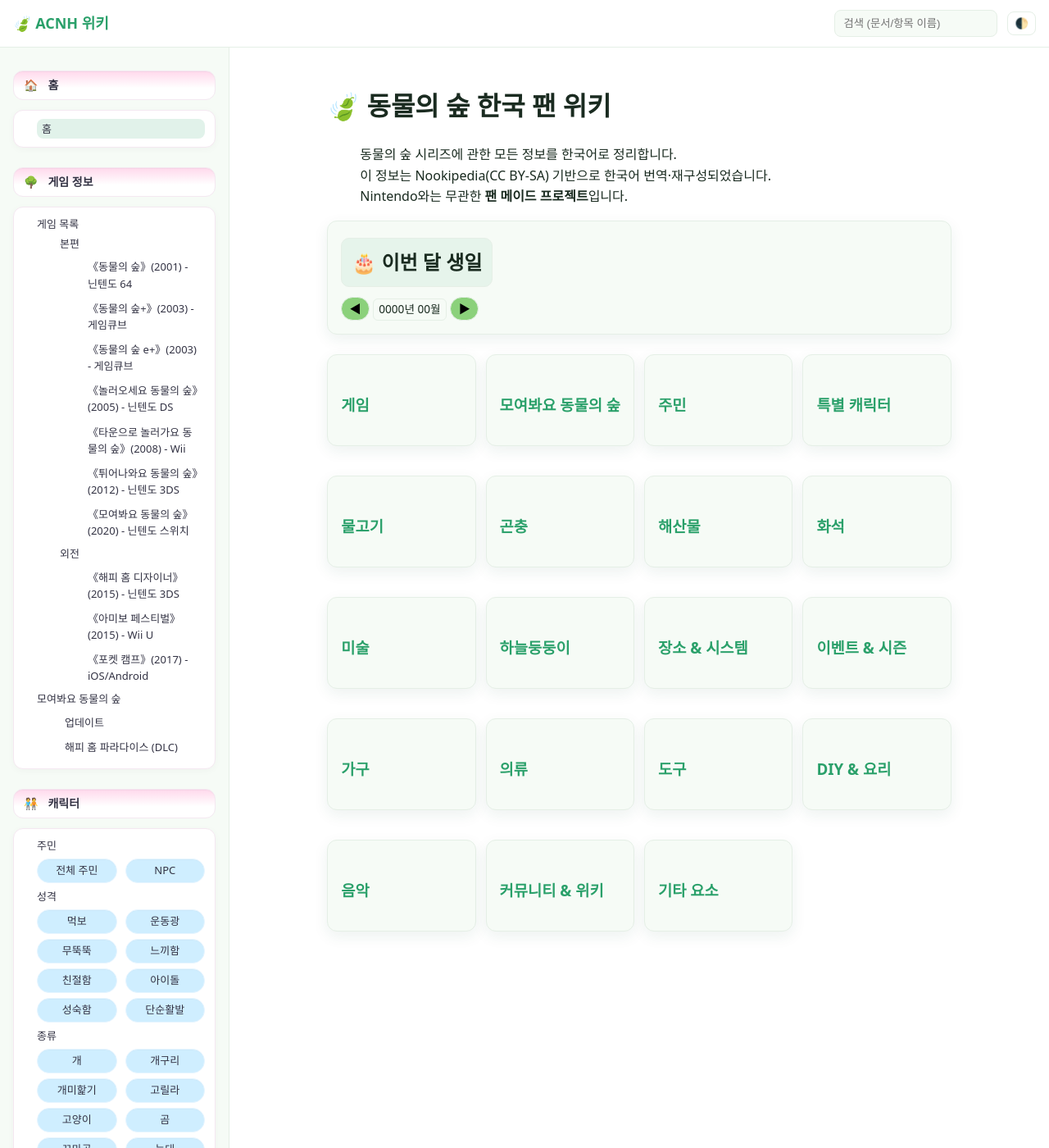
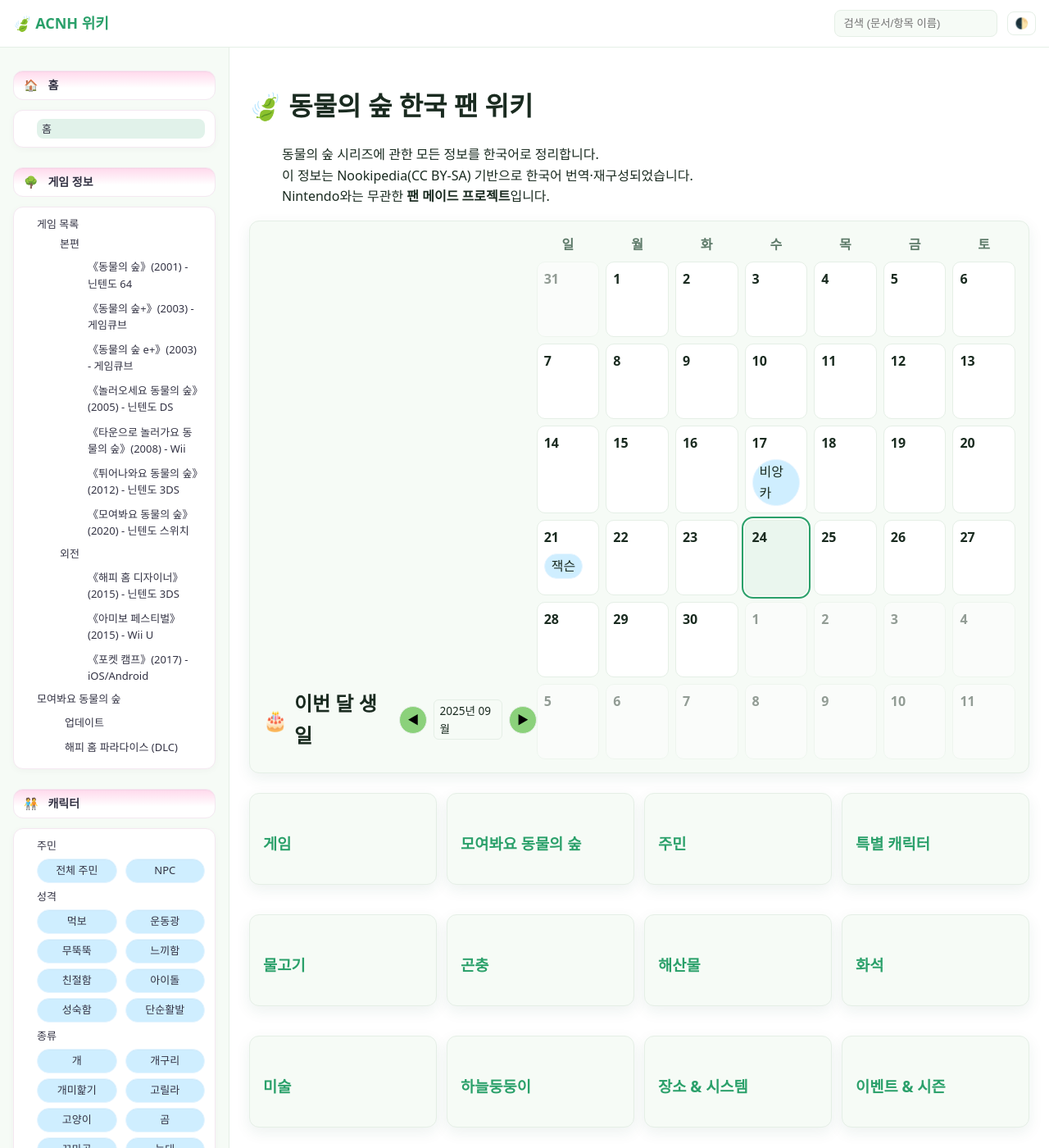
Before and after one commit to cute-bite/animal-crossing, a Jekyll site: the page built from index.md, in a window 1280 px wide and 1400 px high. Shown: the whole window at 82% size. Built offline with Jekyll 4.4.1, drawn with Linux system fonts in a browser that asks for light colours; some of the changed lines change nothing that is shown.

Commit message:
Add files via upload

```diff
--- a/assets/css/theme.css
+++ b/assets/css/theme.css
@@ -568,64 +568,43 @@
   body.menu-open{ overflow: hidden; }
 }
 
-/* 생일 위젯 스타일 */
-.birthday-card { display:block; }
-.bd-today{
-  background: rgba(42,160,106,.08);
-  border: 1px solid var(--border);
-  border-radius: 10px;
-  padding: 10px 12px;
-  margin: 4px 0 12px;
-  font-weight: 600;
+/* 카드 전체 */
+.birthday-card { background: var(--surface); border:1px solid var(--border); border-radius:12px; padding:16px; }
+
+/* 헤더: 오늘 문구 + 월 네비 */
+.bd-header{ display:flex; align-items:center; justify-content:space-between; gap:12px; margin-bottom:10px; }
+.bd-today{ margin:0; font-weight:800; display:flex; align-items:center; gap:.5rem; }
+.bd-nav{ display:flex; align-items:center; gap:8px; }
+.bd-nav .chip{ min-width:34px; height:34px; display:inline-flex; align-items:center; justify-content:center; }
+
+/* 달력 그리드 */
+.birthday-grid{
+  display:grid;
+  grid-template-columns: repeat(7, minmax(0,1fr));
+  gap:8px;
 }
-.bd-cal-header{
-  display:flex; align-items:center; justify-content:center;
-  gap:10px; margin: 6px 0 10px;
-}
-.bd-calendar{ width:100%; }
-.bd-cal-weekdays{
-  display:grid; grid-template-columns:repeat(7,1fr);
-  gap:4px; font-weight:700; color:var(--muted);
-  margin-bottom:6px;
-}
-.bd-cal-weekdays span{ text-align:center; }
-
-.bd-cal-body{
-  display:grid; grid-template-columns:repeat(7,1fr);
-  gap:6px;
+.bd-head{
+  text-align:center; font-weight:700; color:var(--muted);
 }
 .bd-day{
-  background: var(--bg);
-  border:1px solid var(--border);
-  border-radius: 10px;
-  min-height: 84px;
-  padding: 6px;
-  display:flex; flex-direction:column; gap:6px;
+  min-height:92px; background:#fff; border:1px solid var(--border);
+  border-radius:10px; padding:8px; position:relative;
 }
 .bd-day.is-other-month{ opacity:.45; }
-.bd-day .bd-date{
-  font-weight:700; font-size:.95em; color:var(--text);
+.bd-day.is-today{ outline:2px solid var(--accent); outline-offset:2px; background:rgba(42,160,106,.06); }
+.bd-date{ font-weight:700; color:var(--text); }
+
+/* 생일 칩 */
+.bd-people{ margin-top:6px; display:flex; flex-wrap:wrap; gap:6px; }
+.bd-pill{
+  display:inline-block; padding:2px 8px; border-radius:999px;
+  background:var(--cute-blue, #cfeeff); border:1px solid #e6f5ff;
+  text-decoration:none; color:var(--text);
 }
-.bd-day .bd-people{
-  margin-top:auto; display:flex; flex-direction:column; gap:2px;
+.bd-pill:hover{ background:#e8f7ff; }
+@media (max-width:700px){
+  .bd-header{ flex-wrap:wrap; }
+  .bd-nav{ order:2; width:100%; justify-content:flex-end; }
+  .bd-today{ order:1; width:100%; }
+  .bd-day{ min-height:78px; }
 }
-.bd-pill{
-  display:block; width:100%; text-align:center;
-  padding:4px 6px; border-radius:999px;
-  background: var(--cute-blue, #cfeeff);
-  border:1px solid #e6f5ff;
-  font-size:.9em; color:var(--cute-text, #334);
-  text-decoration:none;
-}
-.bd-pill:hover{ background:#e8f7ff; border-color:#bfe7ff; }
-
-.bd-day.is-today{
-  outline:2px solid var(--accent);
-  outline-offset:2px;
-  background:var(--surface);
-}
-
-/* 작을 때 칸 키워드/줄바꿈 보정 */
-@media (max-width: 680px){
-  .bd-day{ min-height: 96px; }
-}
--- a/assets/js/birthdays-calendar.js
+++ b/assets/js/birthdays-calendar.js
@@ -1,139 +1,143 @@
 // /assets/js/birthdays-calendar.js
 (async function () {
-  // baseurl 탐지 (기존 스크립트와 동일한 방식)
-  const base = (typeof window.SITE_BASEURL !== 'undefined')
-    ? window.SITE_BASEURL
-    : (document.documentElement.getAttribute('data-baseurl') || '');
+  const base =
+    (typeof window.SITE_BASEURL !== "undefined")
+      ? window.SITE_BASEURL
+      : (document.documentElement.getAttribute("data-baseurl") || "");
 
-  const $today = document.getElementById('birthday-today');
-  const $monthLabel = document.getElementById('bd-month-label');
-  const $prev = document.getElementById('bd-prev');
-  const $next = document.getElementById('bd-next');
-  const $grid = document.getElementById('bd-cal-body');
-
+  // ── HTML 요소 (index.md의 ID와 정확히 맞춤) ──────────────────────────────
+  const $todayLine  = document.getElementById("bd-today-line");         // 상단 "오늘은 ..." 문구 들어갈 자리
+  const $monthLabel = document.getElementById("birthday-month-label");  // "YYYY년 MM월"
+  const $prev       = document.getElementById("birthday-prev");         // ◀
+  const $next       = document.getElementById("birthday-next");         // ▶
+  const $grid       = document.getElementById("birthday-calendar");     // 달력 그리드 컨테이너
   if (!$grid) return;
 
-  // 데이터 불러오기
+  // ── 데이터 로드 (/assets/data/villagers.json : "birthday":"MM-DD") ──────
   let villagers = [];
   try {
-    const res = await fetch(`${base}/assets/data/villagers.json`, { cache: 'no-store' });
-    villagers = await res.json(); // [{ name, species, birthday:"MM-DD" }, ...]
+    const res = await fetch(`${base}/assets/data/villagers.json`, { cache: "no-store" });
+    villagers = await res.json();
   } catch (e) {
     console.error(e);
   }
 
-  // "MM-DD" → {m,d} 파서
+  // "MM-DD" → { m, d }
   const parseMD = (s) => {
-    if (!s || typeof s !== 'string') return null;
-    const m = s.slice(0,2), d = s.slice(3,5);
-    const mi = Number(m), di = Number(d);
-    if (!mi || !di) return null;
-    return { m: mi, d: di };
+    if (!s || typeof s !== "string") return null;
+    const m = Number(s.slice(0, 2));
+    const d = Number(s.slice(3, 5));
+    if (!m || !d) return null;
+    return { m, d };
   };
 
-  // 오늘 정보
-  const today = new Date();
-  const realY = today.getFullYear();
-  const realM = today.getMonth(); // 0~11
-  const realD = today.getDate();
+  // 오늘(실제 날짜)
+  const today  = new Date();
+  const realY  = today.getFullYear();
+  const realM0 = today.getMonth(); // 0~11
+  const realD  = today.getDate();
 
-  // 뷰 상태(월 이동용)
-  let viewYear = realY;
-  let viewMonth = realM; // 0~11
+  // 뷰 상태(월 이동)
+  let viewY  = realY;
+  let viewM0 = realM0;
 
-  // 월 레이블
-  const monthLabel = (y, m0) => `${y}년 ${String(m0 + 1).padStart(2,'0')}월`;
+  const monthLabel = (y, m0) => `${y}년 ${String(m0 + 1).padStart(2, "0")}월`;
 
-  // 해당 월의 생일 맵 { dayNumber: [villagers...] }
+  // 해당 월의 생일 맵 → Map<dayNumber, [villager...]>
   function mapBirthdays(month0) {
-    const mm = String(month0 + 1).padStart(2,'0'); // "01"~"12"
     const map = new Map();
     for (const v of villagers) {
       const md = parseMD(v.birthday);
       if (!md) continue;
-      if (md.m === (month0 + 1)) {
+      if (md.m === month0 + 1) {
         if (!map.has(md.d)) map.set(md.d, []);
         map.get(md.d).push(v);
       }
     }
-    return map; // Map<day, array>
+    return map;
   }
 
-  // 오늘 생일 문구 표시 (실제 '오늘' 기준)
-  function renderToday() {
-    const mm = realM + 1;
-    const map = mapBirthdays(realM);
-    const arr = map.get(realD) || [];
-    if (arr.length) {
-      const links = arr.map(v => {
+  // 상단 "오늘은 ___ 의 생일" 문구
+  function renderTodayLine() {
+    const monthMap = mapBirthdays(realM0);
+    const list = monthMap.get(realD) || [];
+    if (list.length) {
+      const links = list.map(v => {
         const slug = encodeURIComponent(v.name);
         return `<a class="bd-pill" href="${base}/villagers/?q=${slug}">${v.name}</a>`;
-      }).join(' ');
-      $today.innerHTML = `오늘은 ${links} 의 생일이에요! 🎁`;
+      }).join(" ");
+      $todayLine.innerHTML = `오늘은 ${links}의 생일입니다 🎂`;
     } else {
-      $today.innerHTML = ''; // 오늘 생일 없으면 숨김
+      $todayLine.textContent = "이번 달 생일";
     }
   }
 
   // 달력 렌더
   function renderCalendar(y, m0) {
+    // 헤더 레이블
     $monthLabel.textContent = monthLabel(y, m0);
-    $grid.innerHTML = '';
 
-    // 이번 달 생일 맵
+    // 그리드 초기화
+    $grid.innerHTML = "";
+
+    // 요일 헤더
+    const daysKo = ["일", "월", "화", "수", "목", "금", "토"];
+    for (const d of daysKo) {
+      const h = document.createElement("div");
+      h.className = "bd-head";
+      h.textContent = d;
+      $grid.appendChild(h);
+    }
+
     const monthMap = mapBirthdays(m0);
 
-    // 달력 범위 계산
     const first = new Date(y, m0, 1);
-    const firstDow = first.getDay(); // 0(일)~6(토)
+    const firstDow = first.getDay();
     const daysInMonth = new Date(y, m0 + 1, 0).getDate();
+    const prevMonthLast = new Date(y, m0, 0).getDate();
 
-    // 앞쪽 이전달 채우기
-    const prevDays = firstDow; // 앞에 들어갈 칸 수
-    const prevMonthLastDate = new Date(y, m0, 0).getDate();
+    const totalCells = 42; // 6주 고정
 
-    // 총 6주(42칸)로 고정 렌더
-    const totalCells = 42;
     for (let i = 0; i < totalCells; i++) {
-      const cell = document.createElement('div');
-      cell.className = 'bd-day';
+      const cell = document.createElement("div");
+      cell.className = "bd-day";
 
-      // 달력 상 실제 날짜 계산
-      let dateNum, cellMonth = m0, cellYear = y, isOther = false;
+      let dateNum, cellY = y, cellM0 = m0, isOther = false;
 
-      if (i < prevDays) { // 이전달
-        dateNum = prevMonthLastDate - (prevDays - 1 - i);
+      if (i < firstDow) {
+        // 이전 달
+        dateNum = prevMonthLast - (firstDow - 1 - i);
         isOther = true;
-        // 이전달 계산
-        if (m0 === 0) { cellMonth = 11; cellYear = y - 1; } else { cellMonth = m0 - 1; }
-      } else if (i >= prevDays + daysInMonth) { // 다음달
-        dateNum = i - (prevDays + daysInMonth) + 1;
+        if (m0 === 0) { cellM0 = 11; cellY = y - 1; } else { cellM0 = m0 - 1; }
+      } else if (i >= firstDow + daysInMonth) {
+        // 다음 달
+        dateNum = i - (firstDow + daysInMonth) + 1;
         isOther = true;
-        // 다음달 계산
-        if (m0 === 11) { cellMonth = 0; cellYear = y + 1; } else { cellMonth = m0 + 1; }
-      } else { // 이번달
-        dateNum = i - prevDays + 1;
+        if (m0 === 11) { cellM0 = 0; cellY = y + 1; } else { cellM0 = m0 + 1; }
+      } else {
+        // 이번 달
+        dateNum = i - firstDow + 1;
       }
 
+      // 날짜 숫자
+      const num = document.createElement("div");
+      num.className = "bd-date";
+      num.textContent = String(dateNum);
+      cell.appendChild(num);
+
       // 오늘 표시
-      if (cellYear === realY && cellMonth === realM && dateNum === realD) {
-        cell.classList.add('is-today');
+      if (!isOther && cellY === realY && cellM0 === realM0 && dateNum === realD) {
+        cell.classList.add("is-today");
       }
-      if (isOther) cell.classList.add('is-other-month');
-
-      // 날짜 표시
-      const dateEl = document.createElement('div');
-      dateEl.className = 'bd-date';
-      dateEl.textContent = String(dateNum);
-      cell.appendChild(dateEl);
+      if (isOther) cell.classList.add("is-other-month");
 
       // 생일 칩
       if (!isOther && monthMap.has(dateNum)) {
-        const wrap = document.createElement('div');
-        wrap.className = 'bd-people';
+        const wrap = document.createElement("div");
+        wrap.className = "bd-people";
         for (const v of monthMap.get(dateNum)) {
-          const a = document.createElement('a');
-          a.className = 'bd-pill';
+          const a = document.createElement("a");
+          a.className = "bd-pill";
           a.href = `${base}/villagers/?q=${encodeURIComponent(v.name)}`;
           a.textContent = v.name;
           wrap.appendChild(a);
@@ -145,45 +149,19 @@
     }
   }
 
-  // 초기 표시
-  renderToday();
-  renderCalendar(viewYear, viewMonth);
+  // 초기 렌더
+  renderTodayLine();
+  renderCalendar(viewY, viewM0);
 
   // 월 이동
-  $prev?.addEventListener('click', () => {
-    if (viewMonth === 0) { viewMonth = 11; viewYear--; }
-    else { viewMonth--; }
-    renderCalendar(viewYear, viewMonth);
+  $prev.addEventListener("click", () => {
+    if (viewM0 === 0) { viewM0 = 11; viewY--; }
+    else { viewM0--; }
+    renderCalendar(viewY, viewM0);
   });
-  $next?.addEventListener('click', () => {
-    if (viewMonth === 11) { viewMonth = 0; viewYear++; }
-    else { viewMonth++; }
-    renderCalendar(viewYear, viewMonth);
+  $next.addEventListener("click", () => {
+    if (viewM0 === 11) { viewM0 = 0; viewY++; }
+    else { viewM0++; }
+    renderCalendar(viewY, viewM0);
   });
 })();
-
-/* 달력 헤더 레이아웃 */
-.bd-header{
-  display:flex;
-  align-items:center;
-  justify-content:space-between;
-  gap:12px;
-  margin-bottom:10px;
-}
-.bd-today{
-  margin:0;
-  font-weight:800;
-  display:flex;
-  align-items:center;
-  gap:.5rem;
-}
-.bd-nav{
-  display:flex;
-  align-items:center;
-  gap:8px;
-}
-@media (max-width:600px){
-  .bd-header{ flex-wrap:wrap; }
-  .bd-nav{ order:2; width:100%; justify-content:flex-end; }
-  .bd-today{ order:1; width:100%; }
-}
```
